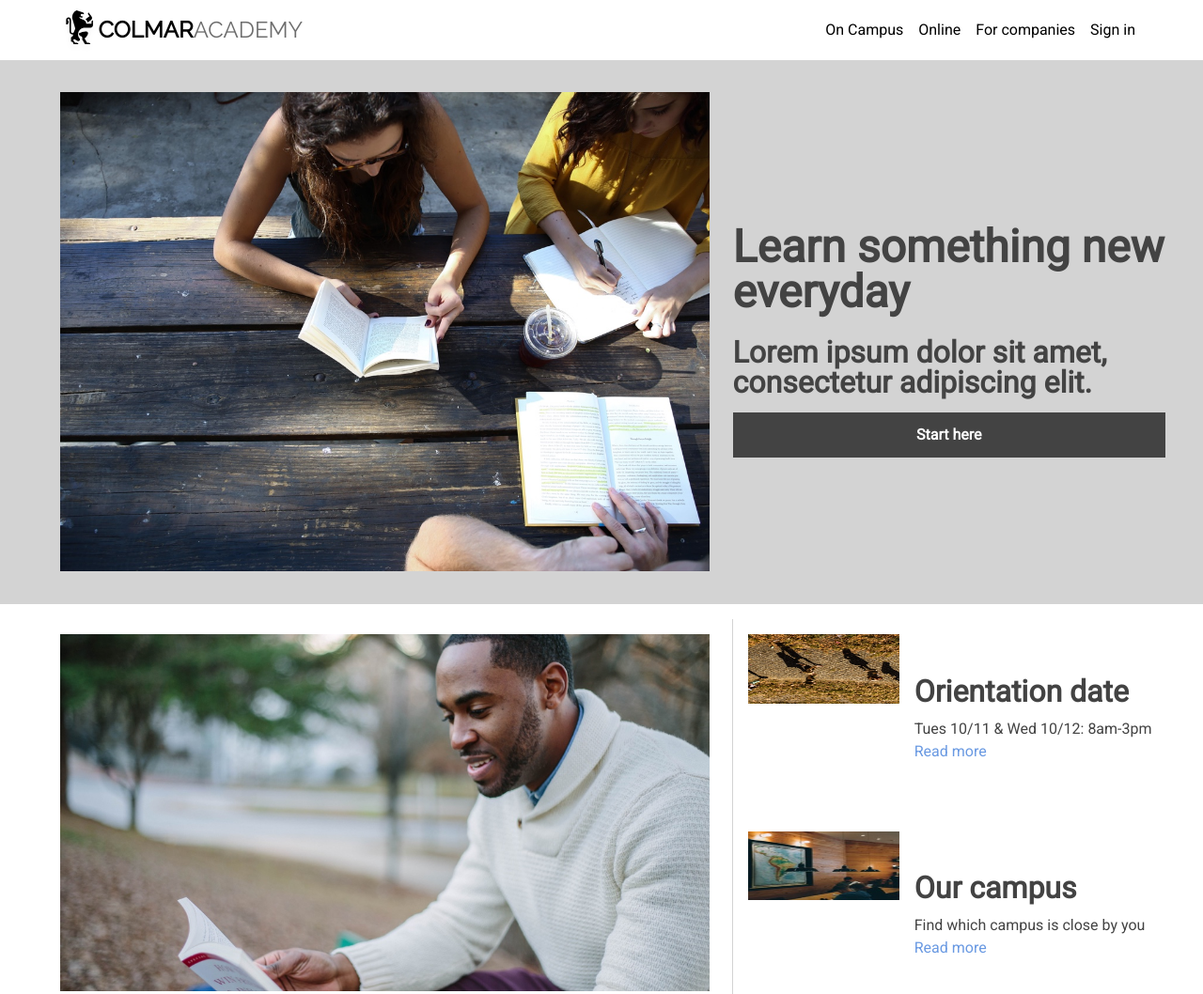
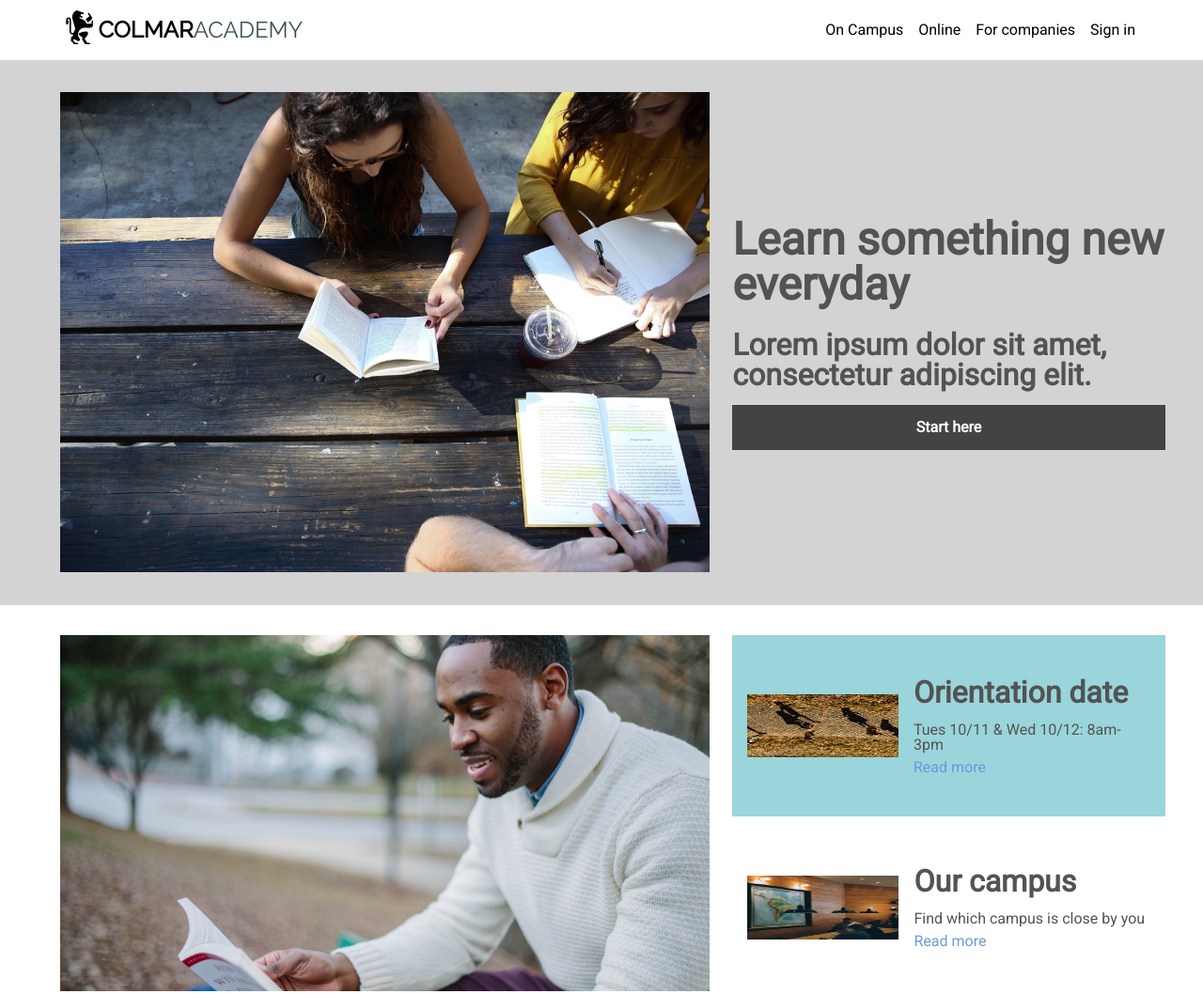
Before and after one commit to 13chalcraft/ColmarAcademy, a plain HTML site: page index.html in a window 1280 px wide. Shown: the top 1058 px of the page at 94% size. Drawn offline with Linux system fonts and the light colour scheme.

Commit message:
fixed some bugs, tidied up some unnecessary divs & css

```diff
--- a/index.html
+++ b/index.html
@@ -57,14 +57,12 @@
         <div class="sidebar">
           <div class="sidebar-item">
             <img src="./resources/images/information-orientation.jpg" />
-            <div class="item-txtbox">
-              <div class="item-txt">
+                    <div class="item-txt">
                 <h2>Orientation date</h2>
                 <p>Tues 10/11 & Wed 10/12: 8am-3pm</p>
                 <a href="#">Read more</a>
               </div>
             </div>
-          </div>
 
           <div class="sidebar-item">
             <img src="./resources/images/information-campus.jpg" />
@@ -160,7 +158,7 @@
     <!-- Thesis Exhibit --->
     <section class="thesis">
       <div class="container">
-        <h1>Thesis exhibit</h1>
+        <div><h1>Thesis exhibit</h1></div>
 
         <div class="container">
           <div class="featured">
--- a/resources/css/style.css
+++ b/resources/css/style.css
@@ -3,7 +3,7 @@
 html {
   font-size: 16px;
   font-family: 'Roboto', sans-serif;
-  color: #434343;
+  color: #535353;
 }
 
 section {
@@ -78,7 +78,7 @@ header .container{
 #academy {
   font-size: 1.5em;
   font-family: Raleway;
-  color: #6d6d6d;
+  color: #3A5153;
   text-transform: capitalize;
 }
 
@@ -98,16 +98,15 @@ li {
 .featured {
   width: 60%;
   height: auto;
-  margin: 32px 24px;
+  padding: 32px 24px;
 }
 
 .sidebar {
   width: 40%;
   display: flex;
   flex-direction: column;
-  justify-content: center;
-  border-left: solid 1px #d3d3d3;
-  margin-top: 1rem;
+  justify-content: flex-start;
+  padding: 2rem 0;
 }
 
 .featured img {
@@ -117,6 +116,11 @@ li {
 
 .sidebar-item {
 display: flex;
+align-items: center;
+}
+
+.sidebar-item:nth-child(2n+1){
+    background-color: #99D5DA;
 }
 
 .sidebar-item img {
@@ -125,15 +129,11 @@ display: flex;
   padding: 1rem;
 }
 
-.item-txtbox {
-  display: flex;
-  align-items: center;
-}
-
 .item-txt {
   display: flex;
   flex-direction: column;
   justify-content: center;
+  padding: 1rem 1rem 1rem 0;
 }
 
 .item-txt p {
@@ -148,12 +148,16 @@ display: flex;
   font-weight: bold;
 }
 
-
 /* Banner */
 
 .banner {
   padding-top: 66px;
   background-color: #d3d3d3;
+}
+
+.banner .container .sidebar {
+  border: none;
+  justify-content: center;
 }
 
 .button {
@@ -165,14 +169,14 @@ display: flex;
 }
 
 .button:hover {
-  background-color: #6999e2;
+  background-color: #9fd4c6;
   transition-duration: 500ms;
 }
 
 /* Information */
 
-.news .container img {
-    margin-bottom: 1rem;
+.container .featured h1 {
+  margin-top: 2rem;
 }
 
 /* Courses */
@@ -192,7 +196,7 @@ section.courses {
 }
 
 .courses-container {
-  margin: 2rem 4.5rem;
+  margin: 1rem 4.5rem;
   display: flex;
   flex-wrap: wrap;
   justify-content: center;
@@ -222,7 +226,7 @@ section.courses {
   flex-direction: column;
 }
 
-.thesis .container h1 {
+.thesis h1 {
   text-align: center;
   margin: 2rem auto 0 auto;
 }
@@ -230,14 +234,12 @@ section.courses {
 .thesis .container .container {
   display: flex;
   flex-direction: row;
-}
-
-.thesis .container .container .sidebar {
-  justify-content: flex-start;
-  border: none;
+  width: 100%;
 }
 
 video {
+  width: 100%;
+  height: auto;
   margin-bottom: 1.5rem;
 }
 
```
